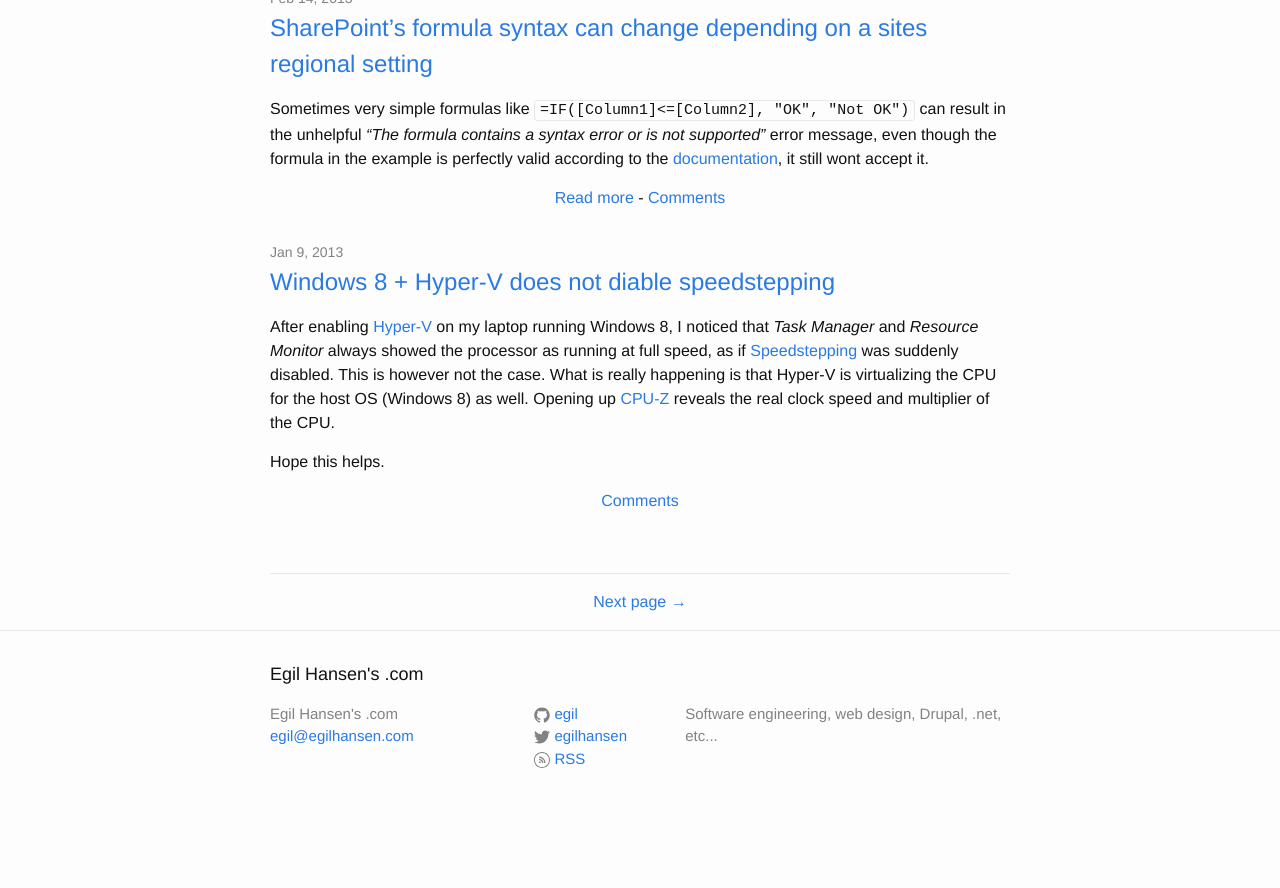
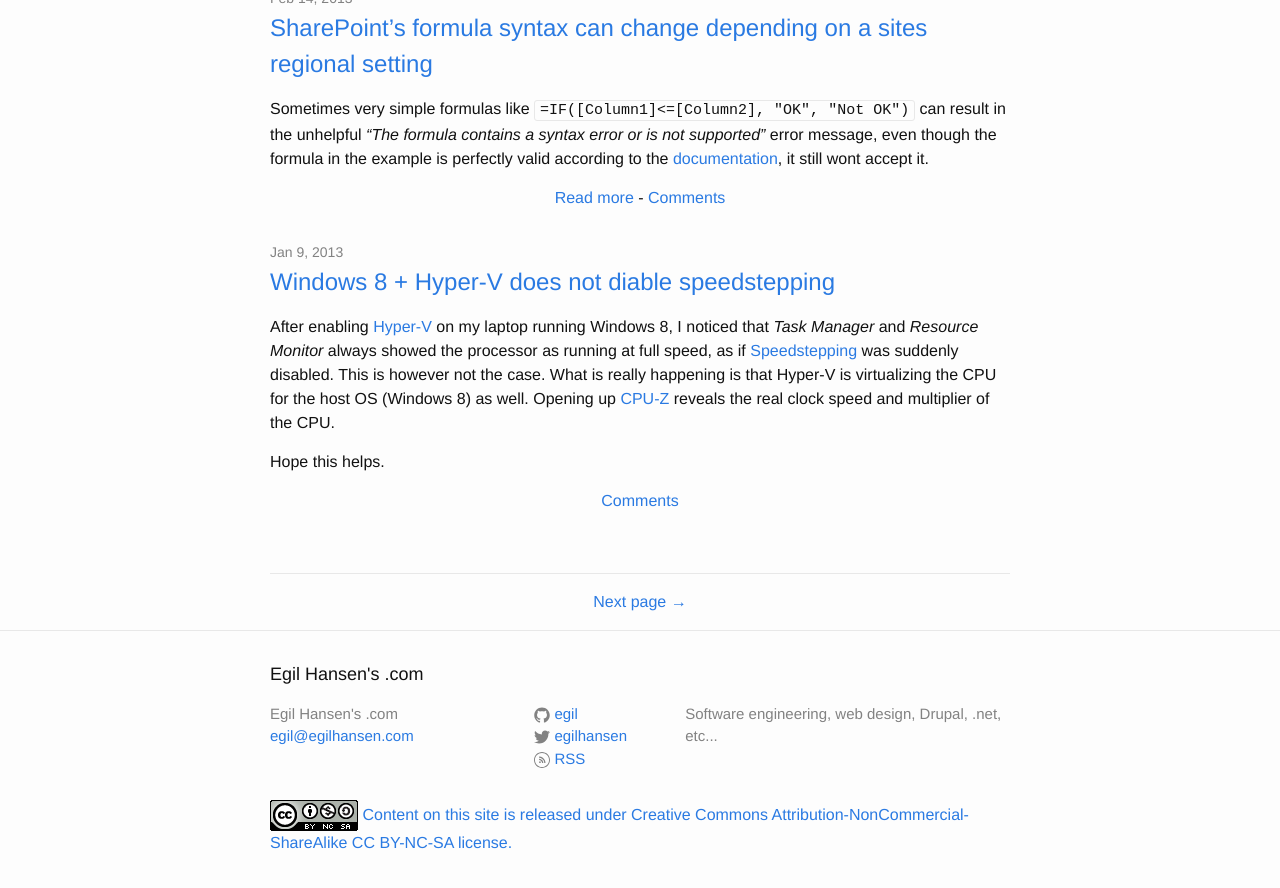
Before and after one commit to egil/egil.github.io, a Jekyll site: the page built from index.html, in a window 1280 px wide and 900 px high, scrolled down 2035 px. Shown: the top 888 px of the window. Built offline with Jekyll 4.4.1, drawn with Linux system fonts in a browser that asks for light colours; the list of posts is cut into pages by our own code; comment, search, counter and statistics services are not loaded; before the commit the page ends 2865 px from its top, so only the background shows below that.

Commit message:
add license

```diff
--- a/_includes/footer.html
+++ b/_includes/footer.html
@@ -61,8 +61,14 @@
       <div class="footer-col  footer-col-3">
         <p class="text">{{ site.description }}</p>
       </div>
+
     </div>
 
+    <p>
+      <a href="https://creativecommons.org/licenses/by-nc-sa/4.0/">
+        <img src="/assets/cc-by-nc-sa.png" alt="Creative Commons Attribution-NonCommercial-ShareAlike CC BY-NC-SA license" /> <span>Content on this site is released under Creative Commons Attribution-NonCommercial-ShareAlike CC BY-NC-SA license.</span>
+      </a>
+    </p>
   </div>
 
 </footer>
```
